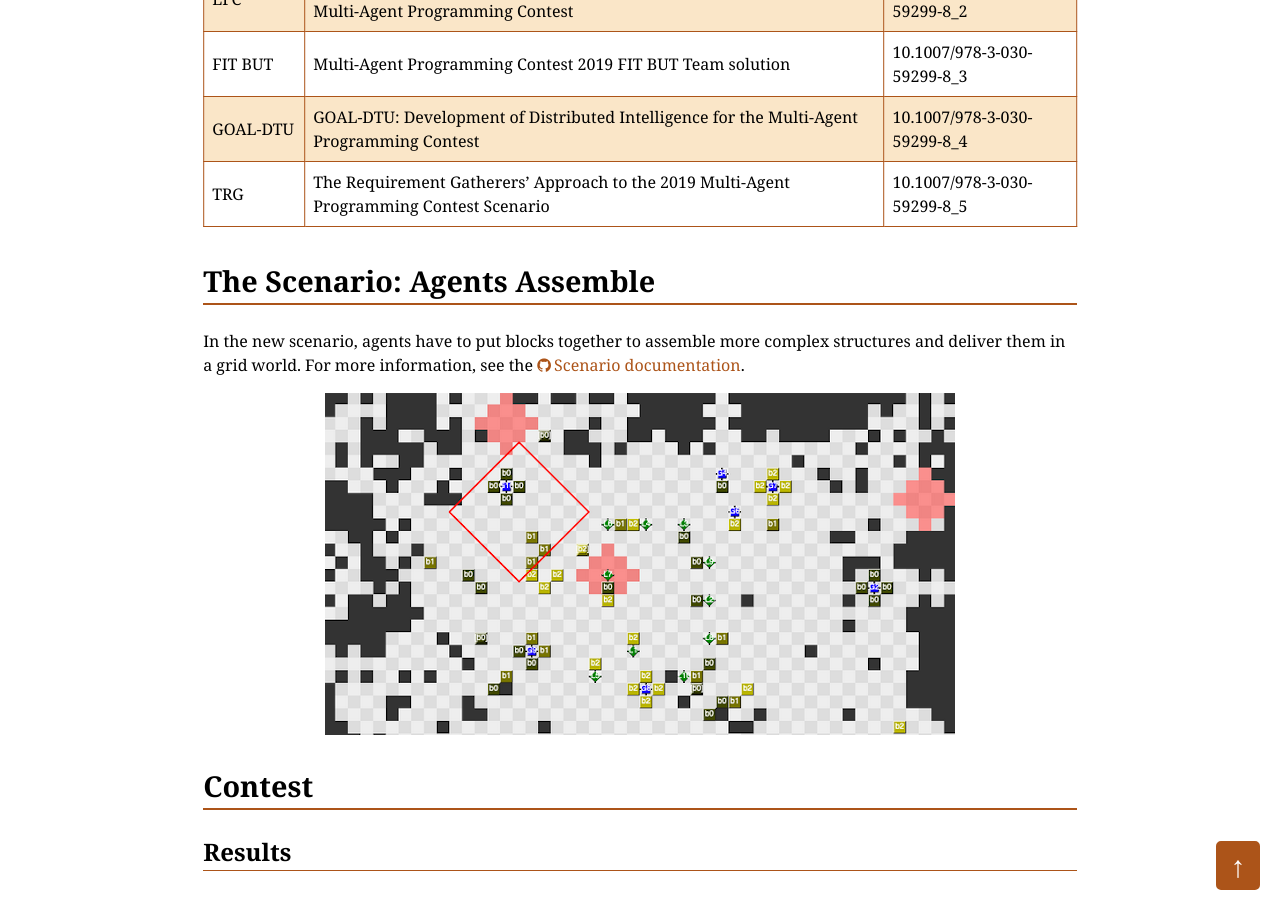
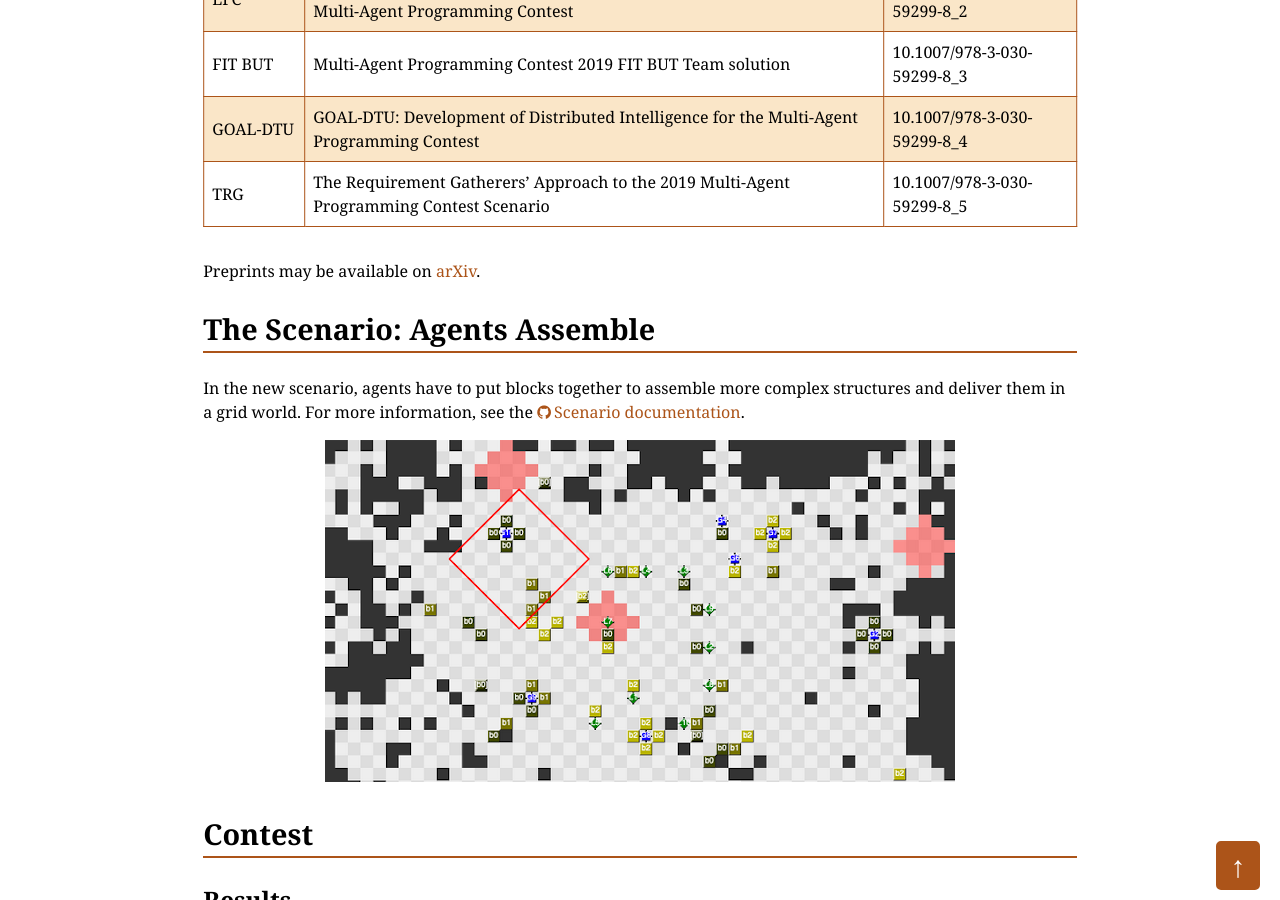
Before and after one commit to agentcontest/agentcontest.github.io, a Jekyll site: the page built from 2019/index.md, in a window 1280 px wide and 900 px high, scrolled down 719 px. Built offline with Jekyll 4.4.1, drawn with Linux system fonts in a browser that asks for light colours.

Commit message:
time to mention preprints on arxiv again

```diff
--- a/2019/index.md
+++ b/2019/index.md
@@ -21,7 +21,7 @@ FIT BUT | Multi-Agent Programming Contest 2019 FIT BUT Team solution | 10.1007/9
 GOAL-DTU | GOAL-DTU: Development of Distributed Intelligence for the Multi-Agent Programming Contest | 10.1007/978-3-030-59299-8_4
 TRG | The Requirement Gatherers' Approach to the 2019 Multi-Agent Programming Contest Scenario | 10.1007/978-3-030-59299-8_5
 
-<!-- Preprints may be available on [arxiv](https://arxiv.org/). -->
+Preprints may be available on [arXiv](https://arxiv.org/).
 
 The Scenario: Agents Assemble
 -----------------------------
```
